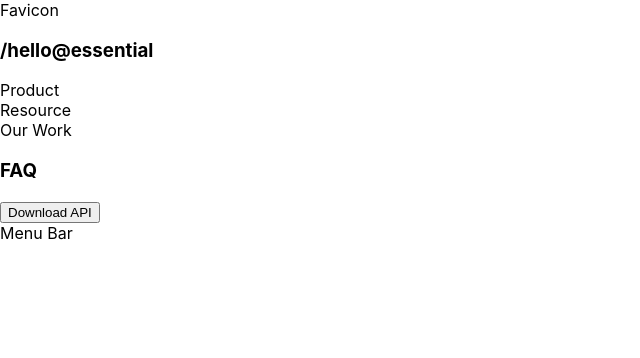
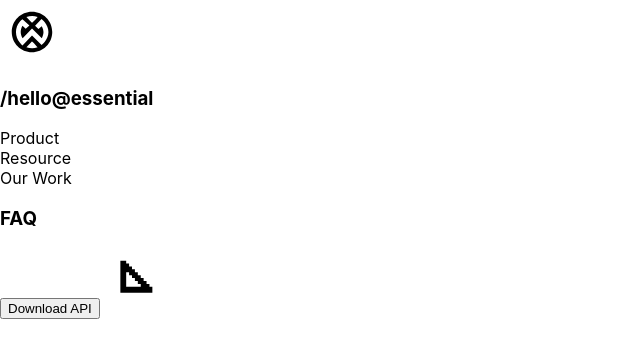
Before and after one commit to ibshamch/Essential.io, a React (Create React App) app: page / in a window 1280 px wide. Shown: the top 358 px of the page, without its empty margins (0-640 px from the left). Built offline with nearby package versions, Linux system fonts and the light colour scheme.

Commit message:
Header Completed

```diff
--- a/src/App.js
+++ b/src/App.js
@@ -1,23 +1,9 @@
+import Header from "./Components/header/header.component";
 const App = () => {
   const navLinks = ["Product", "Resource", "Our Work"];
   return (
     <div className="App">
-      <header className="header">
-        <div className="favicon">
-          <div>Favicon</div>
-          <h3>/hello@essential</h3>
-        </div>
-        <div className="navigation-list">
-          {navLinks.map((link) => {
-            return <div>{link}</div>;
-          })}
-        </div>
-        <div className="header-buttons">
-          <h3>FAQ</h3>
-          <button className="header-btn-download">Download API</button>
-          <div>Menu Bar</div>
-        </div>
-      </header>
+      <Header navLinks={navLinks} />
     </div>
   );
 };
--- /dev/null
+++ b/src/Components/header/header.component.jsx
@@ -0,0 +1,24 @@
+import { ReactComponent as Favicon } from "../../assets/logo-waveform-svgrepo-com.svg";
+import { ReactComponent as MenuBar } from "../../assets/menu-bottom-left-svgrepo-com.svg";
+const Header = ({ navLinks }) => {
+  return (
+    <header className="header">
+      <div className="favicon">
+        <Favicon className="favicon" />
+        <h3>/hello@essential</h3>
+      </div>
+      <div className="navigation-list">
+        {navLinks.map((link) => {
+          return <div>{link}</div>;
+        })}
+      </div>
+      <div className="header-buttons">
+        <h3>FAQ</h3>
+        <button className="header-btn-download">Download API</button>
+        <MenuBar className="menu-bar" />
+      </div>
+    </header>
+  );
+};
+
+export default Header;
--- a/src/index.js
+++ b/src/index.js
@@ -2,7 +2,6 @@ import React from 'react';
 import ReactDOM from 'react-dom/client';
 import './index.css';
 import App from './App';
-import reportWebVitals from './reportWebVitals';
 
 const root = ReactDOM.createRoot(document.getElementById('root'));
 root.render(
@@ -10,8 +9,3 @@ root.render(
     <App />
   </React.StrictMode>
 );
-
-// If you want to start measuring performance in your app, pass a function
-// to log results (for example: reportWebVitals(console.log))
-// or send to an analytics endpoint. Learn more: https://bit.ly/CRA-vitals
-reportWebVitals();
```
Also changed, not shown: src/assets/logo-waveform-svgrepo-com.svg (added), src/assets/menu-bottom-left-svgrepo-com.svg (added).
